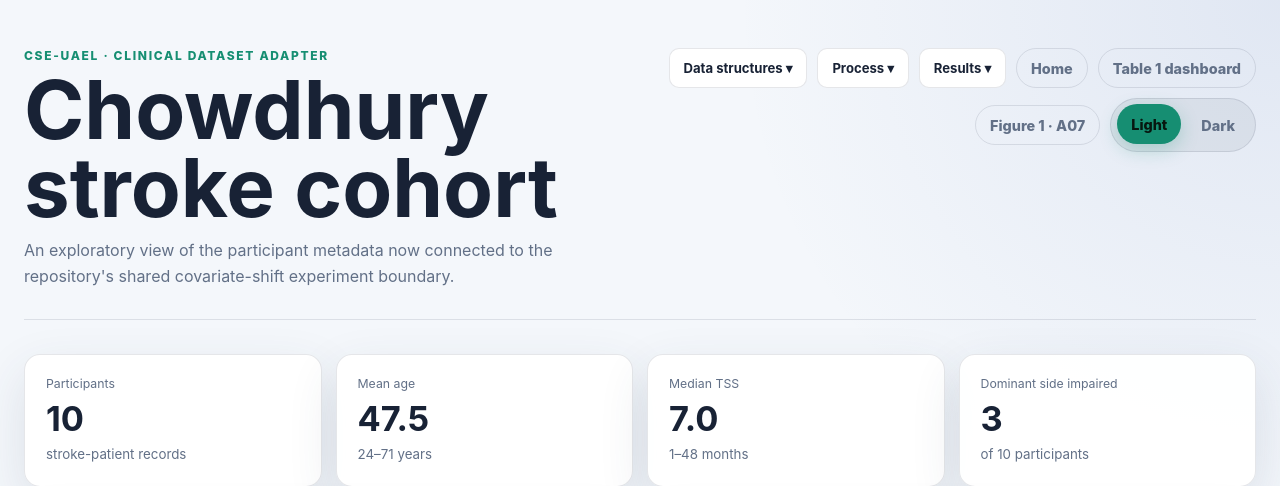
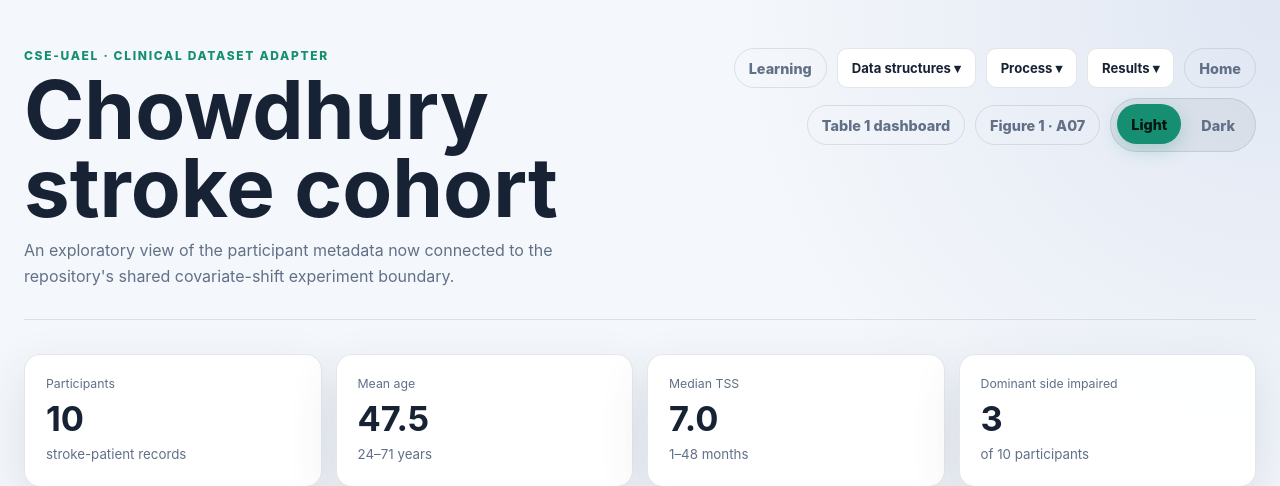
Before and after one commit to hlin863/ewma_covariate_shift_demo, a Flask app: page /chowdhury-demographics in a window 1280 px wide. Shown: the top 486 px of the page. Run offline with Flask 3, Linux system fonts and the light colour scheme.

Commit message:
feat(learning): add worked derivation and dedicated learning navigation

```diff
--- a/templates/_research_navigation.html
+++ b/templates/_research_navigation.html
@@ -1,3 +1,4 @@
+<a class="theme-button nav-link" href="{{ url_for('park_worked_example.index') }}"{% if request.path.startswith('/learning') %} aria-current="page"{% endif %}>Learning</a>
 {% include '_data_menu.html' %}
 {% if process_navigation %}
 <details class="nav-menu data-menu process-menu">
```
